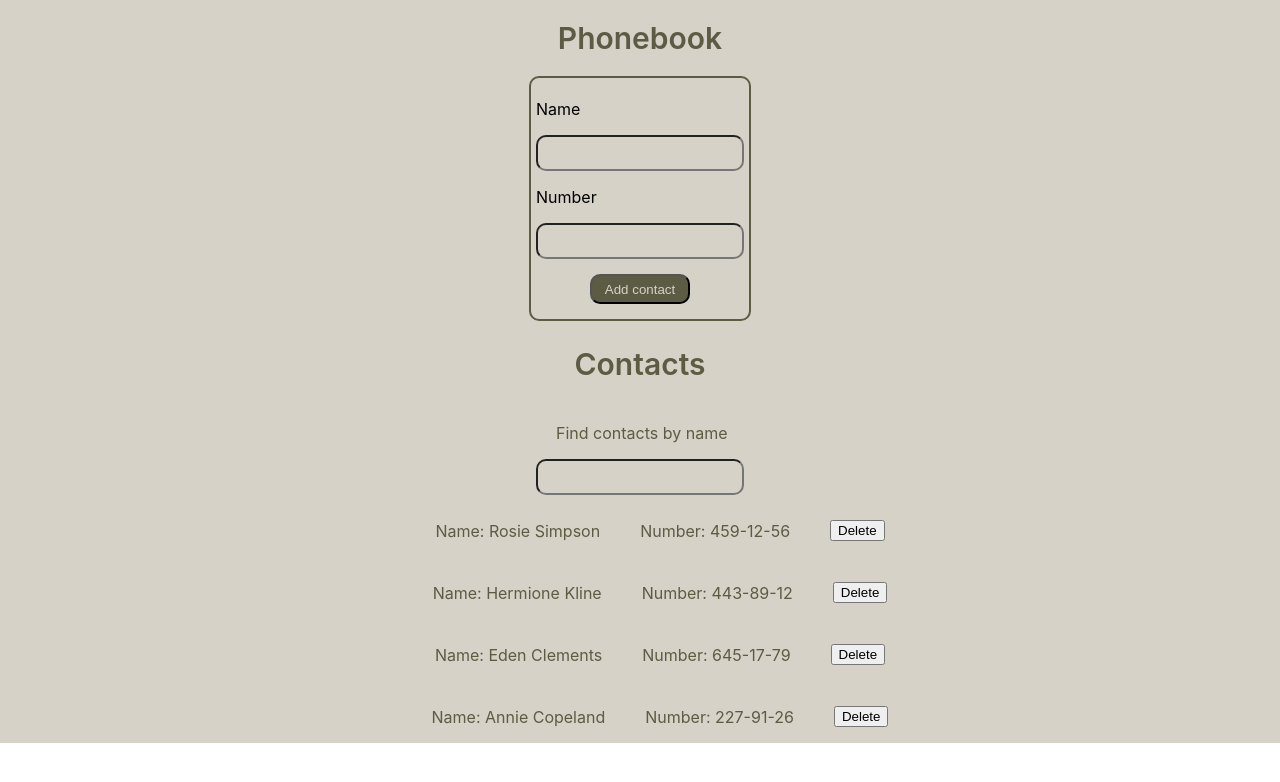
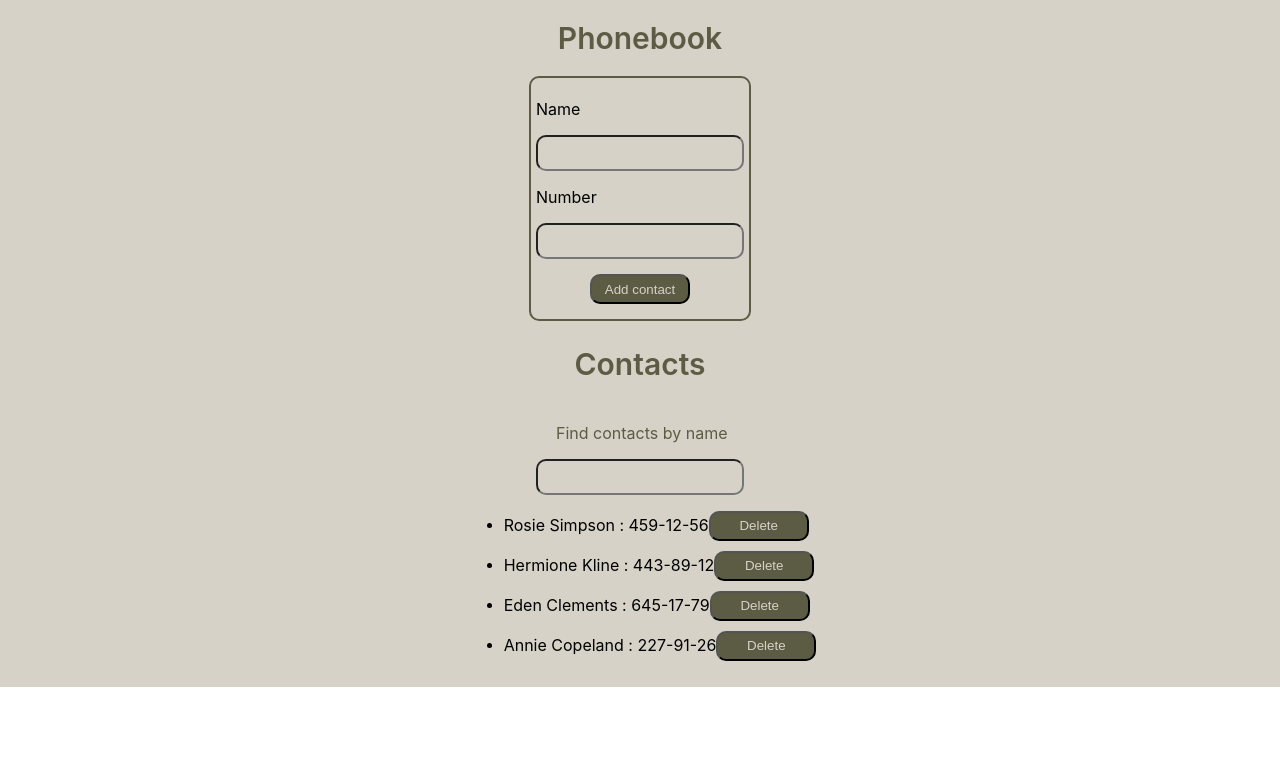
Before and after one commit to Maracasimova/goit-react-hw-02-phonebook, a React (Create React App) app: page / in a window 1280 px wide. Shown: the top 782 px of the page. Built offline with nearby package versions, Linux system fonts and the light colour scheme.

Commit message:
added changes

```diff
--- a/src/components/ContactList/ContactList.jsx
+++ b/src/components/ContactList/ContactList.jsx
@@ -1,27 +1,16 @@
 import { ContactUser } from 'components/ContactUser/ContactUser';
-import style from './ContactList.module.css';
 import PropTypes from 'prop-types';
 
 export const ContactList = ({ contactSeach, deleteContact }) => {
   if (contactSeach.length === 0) {
-    return <p className={style.message}>No contacts found.</p>;
+    return <p>No contacts found.</p>;
   }
 
   return (
-    <ul className={style.list}>
+    <ul>
       {contactSeach.map(({ name, number, id }) => {
         return (
-          <li className={style.user} key={id}>
-            <ContactUser name={name} number={number} />
-            <button
-              className={style.btn}
-              onClick={() => {
-                deleteContact(id);
-              }}
-            >
-              Delete
-            </button>
-          </li>
+          < ContactUser id={id} key={id} name={name} number={number} deleteContact={deleteContact}/>
         );
       })}
     </ul>
@@ -29,12 +18,8 @@ export const ContactList = ({ contactSeach, deleteContact }) => {
 };
 
 ContactList.propTypes = {
-  contactSeach: PropTypes.arrayOf(
-    PropTypes.shape({
-      id: PropTypes.string.isRequired,
-      name: PropTypes.string.isRequired,
-      number: PropTypes.string.isRequired,
-    })
-  ).isRequired,
-  deleteContact: PropTypes.func.isRequired,
+  id: PropTypes.string.isRequired,
+  name: PropTypes.string.isRequired,
+  number: PropTypes.string.isRequired,
+  deleteContact: PropTypes.func.isRequired
 };
--- a/src/components/ContactUser/ContactUser.jsx
+++ b/src/components/ContactUser/ContactUser.jsx
@@ -1,12 +1,14 @@
 import style from './ContactUser.module.css';
 import PropTypes from 'prop-types';
 
-export const ContactUser = ({ name, number }) => {
+export const ContactUser = ({ id, name, number, deleteContact }) => {
   return (
-    <>
-      <p className={style.text}>Name: {name}</p>
-      <p className={style.text}>Number: {number}</p>
-    </>
+<li key={id}>
+      {name} : {number}
+      <button className={style.btn} type="button" onClick={() => deleteContact(id)}>
+        Delete
+      </button>
+    </li>
   );
 };
 
```
